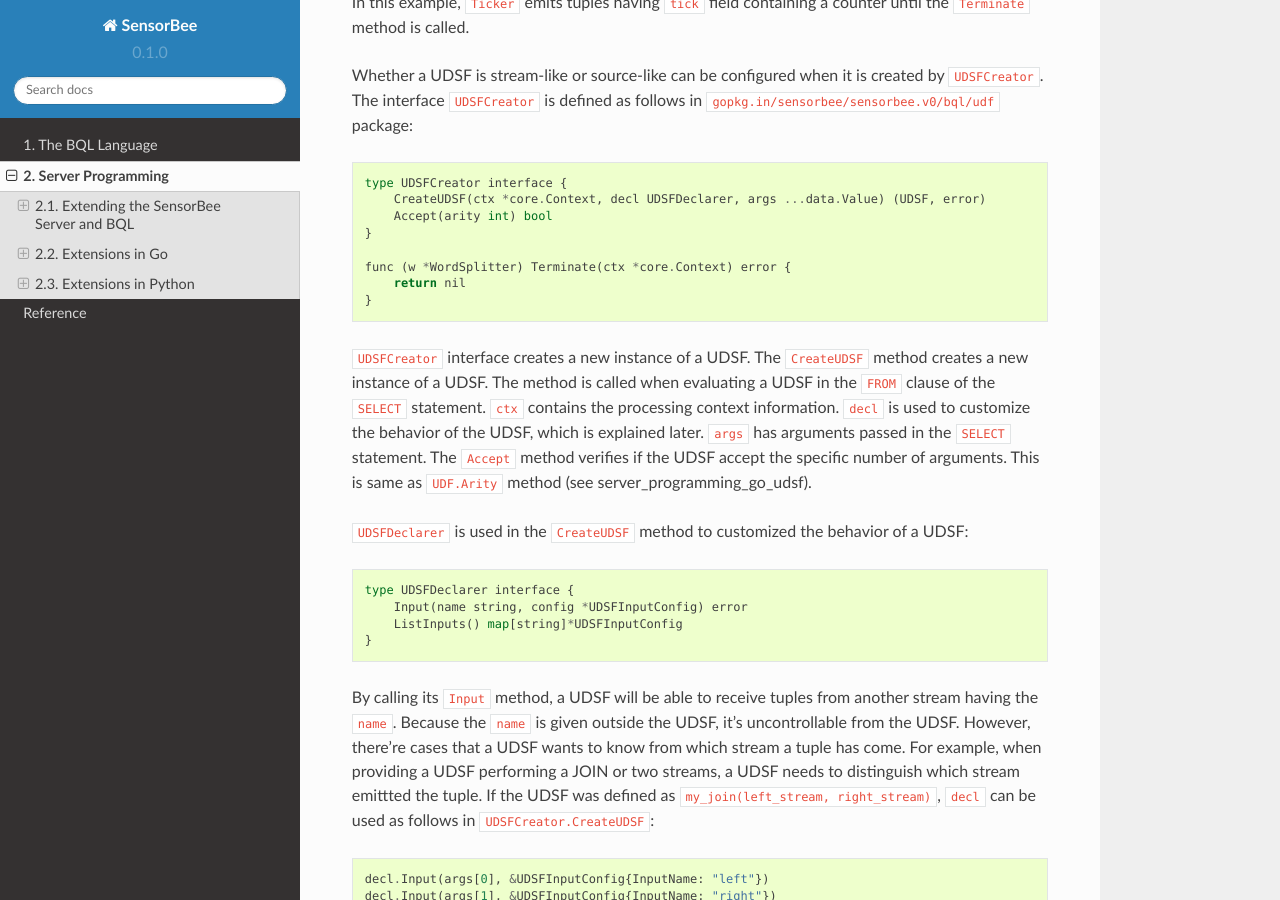
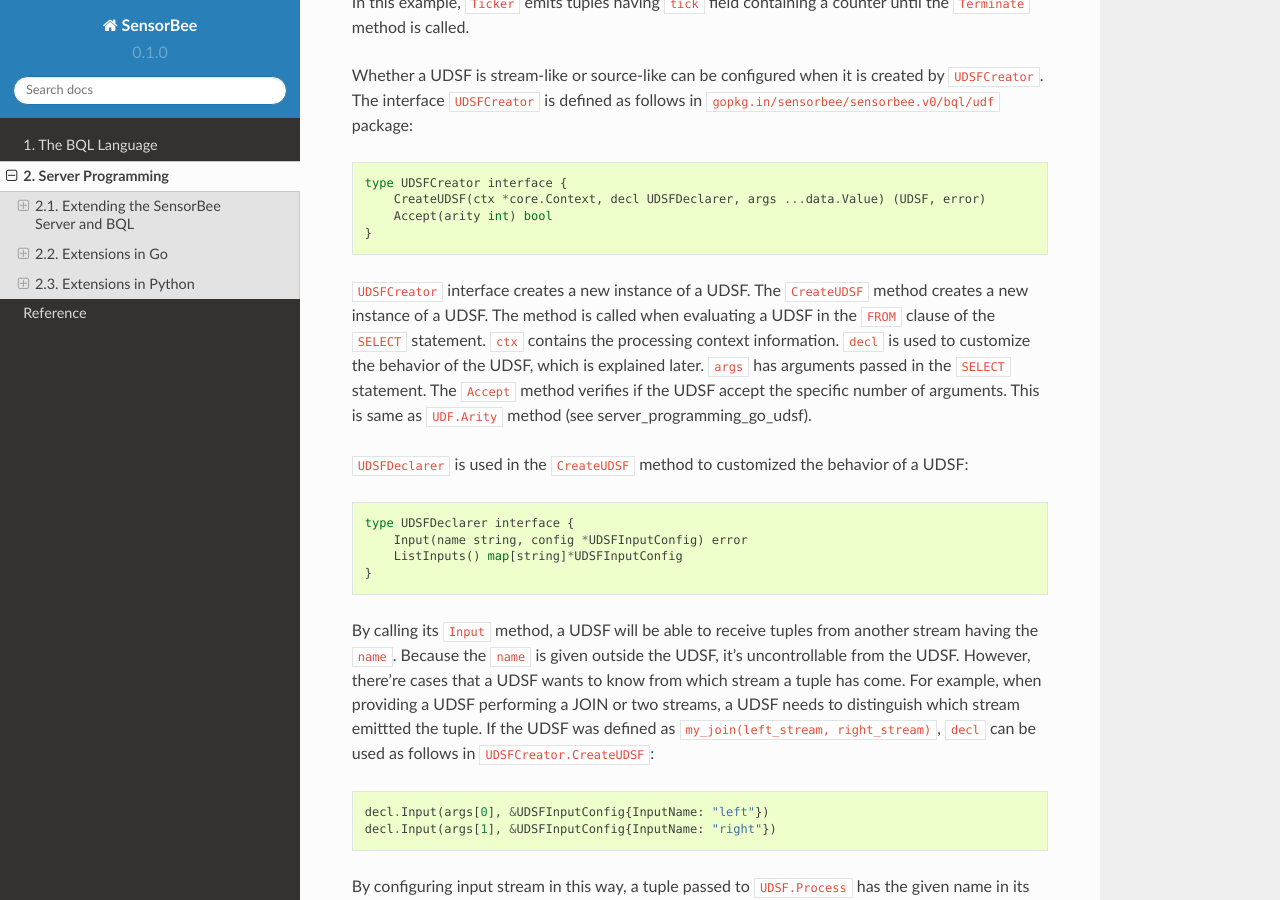
Before and after one commit to sensorbee/docs, a Sphinx documentation site: the page built from source/server_programming.rst, in a window 1280 px wide and 900 px high, scrolled down 12312 px. Built offline with Sphinx 7.4.7 and the Read the Docs theme 2.0.0, drawn with Linux system fonts in a browser that asks for light colours.

Commit message:
Remove unnecessary code

```diff
--- a/source/server_programming/go/udsfs.rst
+++ b/source/server_programming/go/udsfs.rst
@@ -104,10 +104,6 @@ in ``gopkg.in/sensorbee/sensorbee.v0/bql/udf`` package::
     type UDSFCreator interface {
         CreateUDSF(ctx *core.Context, decl UDSFDeclarer, args ...data.Value) (UDSF, error)
         Accept(arity int) bool
-    }
-
-    func (w *WordSplitter) Terminate(ctx *core.Context) error {
-        return nil
     }
 
 ``UDSFCreator`` interface creates a new instance of a UDSF. The ``CreateUDSF``
```
